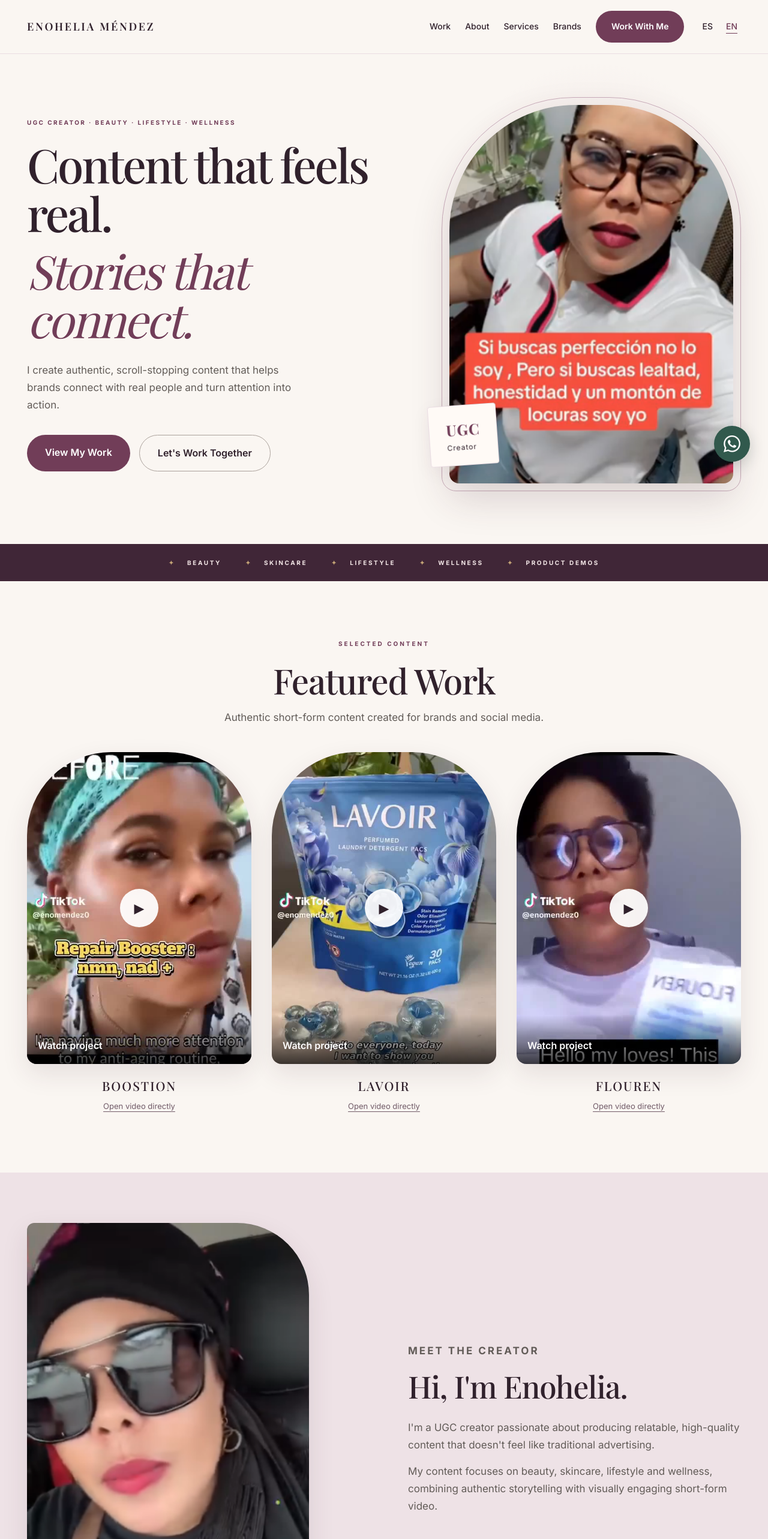
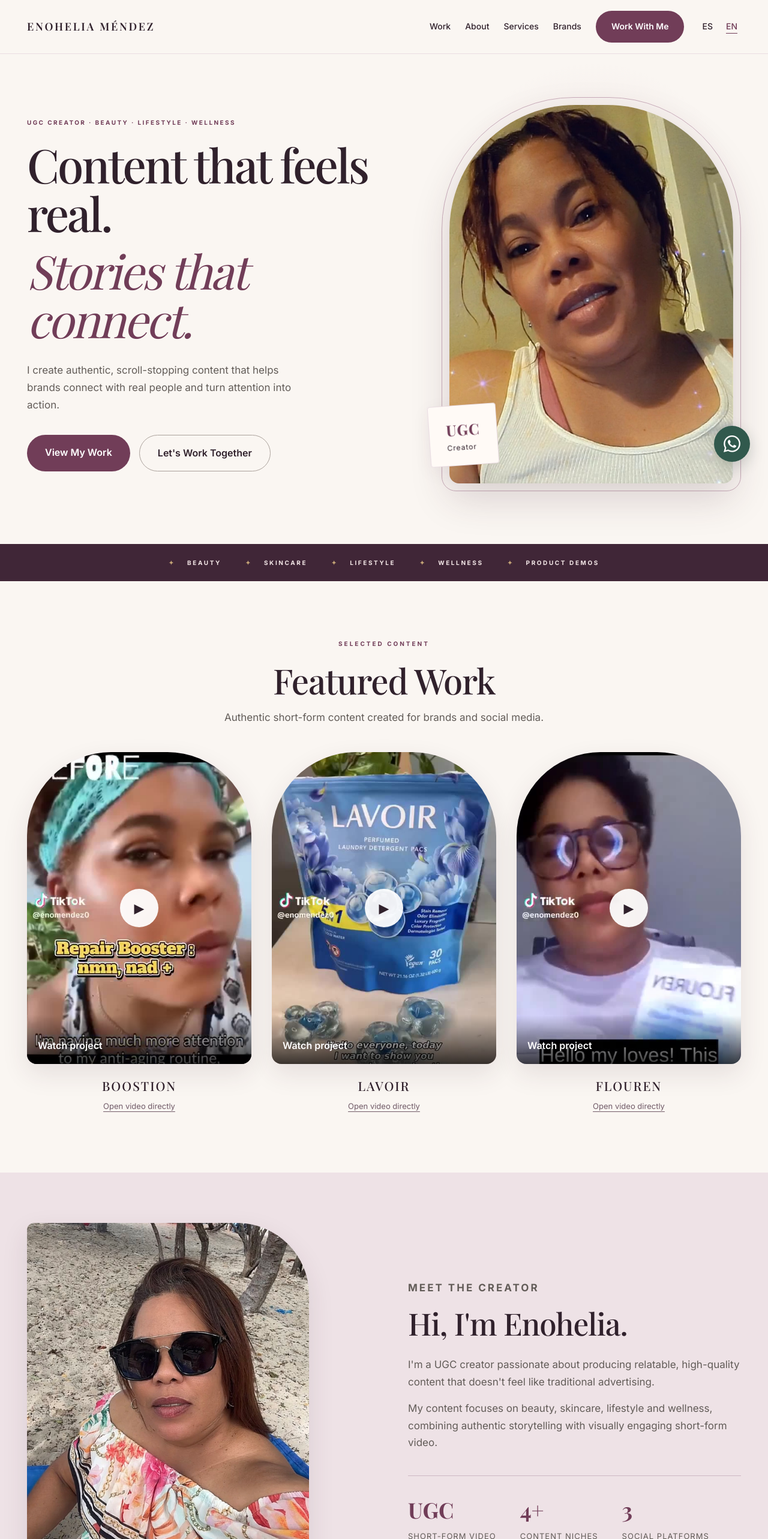
Before and after one commit to josemanuelsuarez110/enohelia-mendez-ugc-portfolio, a Next.js app: page /en in a window 1280 px wide. Shown: the top 2566 px of the page at 60% size. Built offline with nearby package versions, Linux system fonts and the light colour scheme.

Commit message:
content: replace portfolio portraits with supplied clean photos (#8)

```diff
--- a/app/[locale]/globals.css
+++ b/app/[locale]/globals.css
@@ -542,3 +542,7 @@
   .marquee span::before { margin-right: 10px; }
 }
 @media (max-width: 480px) { .logo { font-size: 15px; letter-spacing: 1.3px; } .videoGrid { gap: 36px; } }
+
+/* Keep the supplied portraits naturally framed on all screen sizes. */
+.heroImage img { object-position: center 25%; }
+.aboutImage img { width: 100%; aspect-ratio: 3 / 4; object-fit: cover; object-position: center 65%; }
--- a/app/[locale]/layout.tsx
+++ b/app/[locale]/layout.tsx
@@ -68,7 +68,7 @@
   name: "Enohelia Mendez",
   jobTitle: "UGC Creator",
   url: SITE_URL,
-  image: `${SITE_URL}/images/enohelia-hero.png`,
+  image: `${SITE_URL}/images/enohelia-portrait.jpg`,
   sameAs: [
     "https://www.tiktok.com/@enomendez0",
     "https://www.instagram.com/eno_mendez",
--- a/app/[locale]/page.tsx
+++ b/app/[locale]/page.tsx
@@ -40,10 +40,10 @@
         </div>
         <div className="heroImage">
           <Image
-            src="/images/enohelia-hero.png"
+            src="/images/enohelia-portrait.jpg"
             alt={t("hero.imageAlt")}
-            width={600}
-            height={800}
+            width={1134}
+            height={2293}
             priority
             sizes="(max-width: 768px) 100vw, 50vw"
           />
@@ -70,10 +70,10 @@
       <section id="about" className="about">
         <div className="aboutImage">
           <Image
-            src="/images/enohelia-about.png"
+            src="/images/enohelia-beach.jpg"
             alt={t("about.imageAlt")}
-            width={600}
-            height={800}
+            width={1290}
+            height={2282}
             loading="lazy"
             sizes="(max-width: 768px) 100vw, 50vw"
           />
```
Also changed, not shown: public/images/enohelia-beach.jpg (added), public/images/enohelia-portrait.jpg (added).
